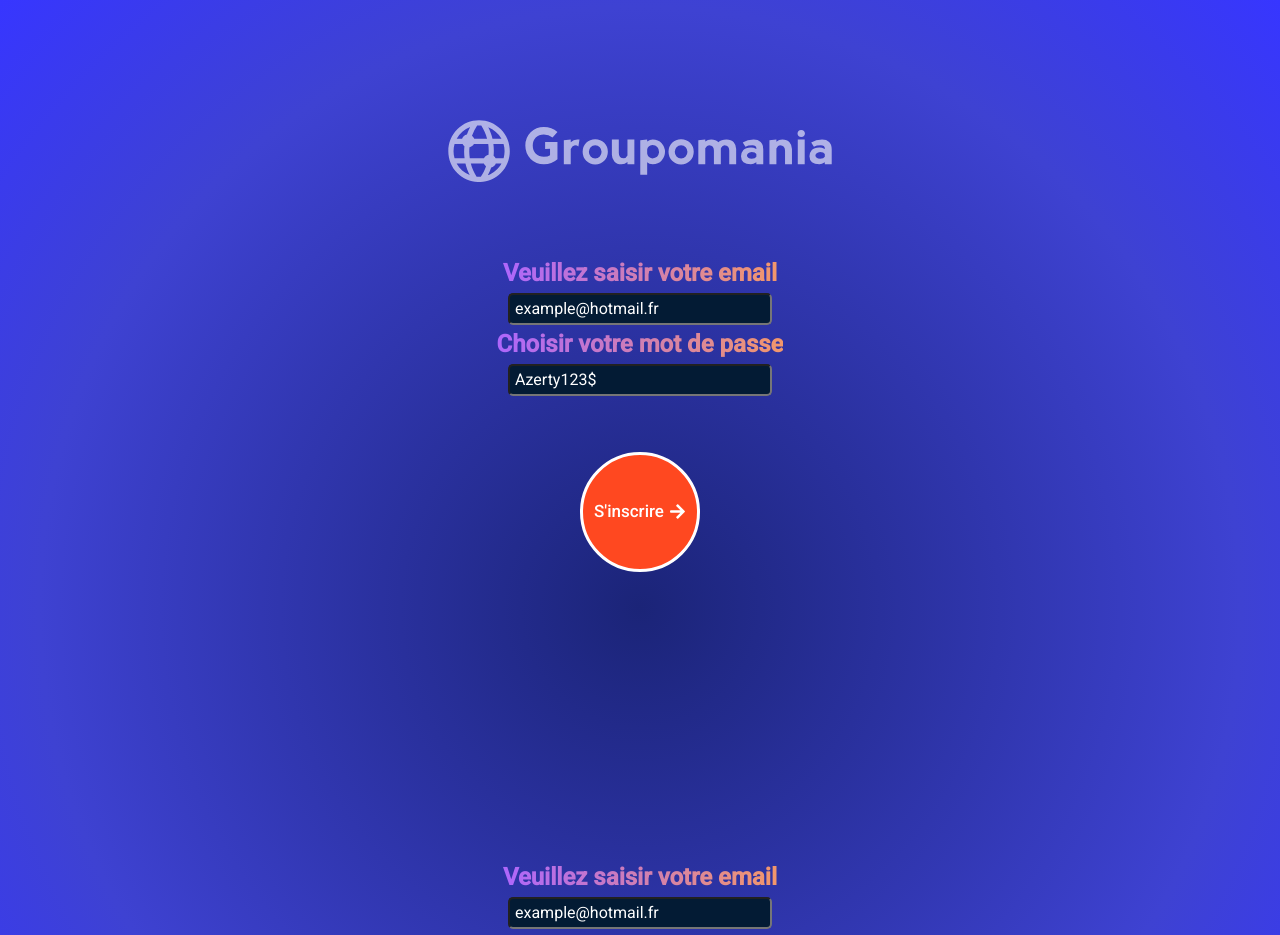
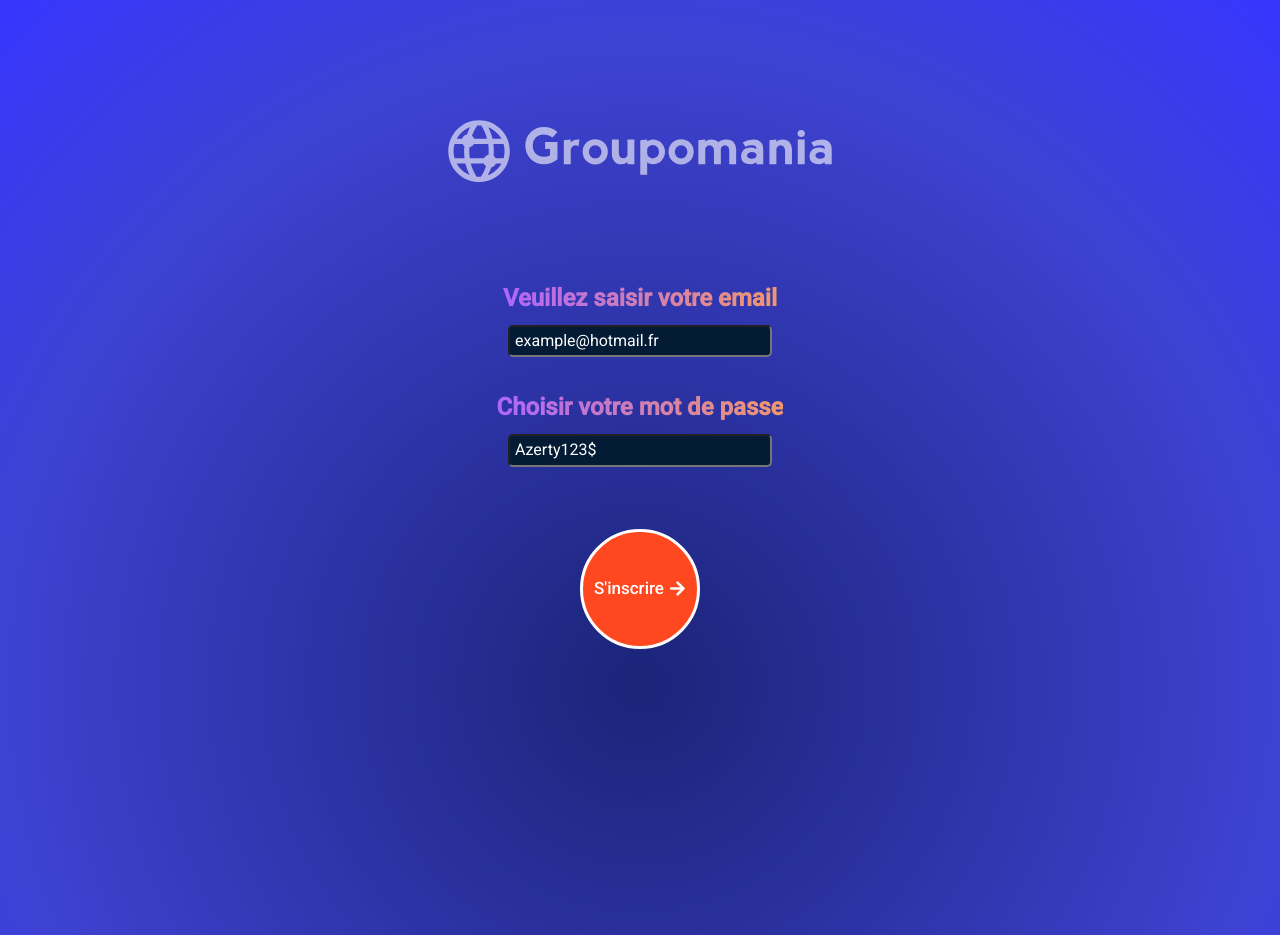
Before and after one commit to 159SAMSPAROW/React_Social_Network, a React (Vite) app in the folder client/: page / in a window 1280 px wide. Shown: the top 935 px of the page. Built offline with nearby package versions, Linux system fonts and the light colour scheme.

Commit message:
label, input SignIn SignUp replaced

```diff
--- a/client/src/components/signin.tsx
+++ b/client/src/components/signin.tsx
@@ -2,9 +2,7 @@ import { useState } from 'react'
 import { useNavigate } from 'react-router-dom'
 import { FaArrowRight } from 'react-icons/fa'
 
-
 const SignIn = () => {
-
   const [email, setEmail] = useState('')
   const [password, setPassword] = useState('')
 
@@ -16,30 +14,36 @@ const SignIn = () => {
         e.preventDefault()
         navigate('/home')
       }}
-    className='loginForm'
+      className="loginForm"
     >
-        <label className='loginForm_label'>
-          <span>Veuillez saisir votre email</span>
+      <label className="loginForm_label">
+       Veuillez saisir votre email
+      </label>
       <input
         value={email}
         type="email"
         placeholder="example@hotmail.fr"
         required
-          onChange={(e) => setEmail(e.target.value)}/>
+        onChange={(e) => setEmail(e.target.value)}
+      />
+
+      <label className="loginForm_label">
+        Saisissez votre mot de passe
       </label>
-
-        <label className='loginForm_label'>
-          <span>Saisissez votre mot de passe</span>
       <input
         value={password}
         type="password"
         placeholder="Azerty123$"
         required
-            onChange={(e) => setPassword(e.target.value)}/>
-        </label>
-        <button type='submit'>Connection<FaArrowRight style={{ marginLeft: '5px' }}/></button>
+        onChange={(e) => setPassword(e.target.value)}
+      />
+
+      <button type="submit">
+        Connection
+        <FaArrowRight style={{ marginLeft: '5px' }} />
+      </button>
     </form>
-  );
+  )
 }
 
-export default SignIn;
+export default SignIn
--- a/client/src/components/signup.tsx
+++ b/client/src/components/signup.tsx
@@ -13,12 +13,12 @@ const SignUp = () => {
       onSubmit={(e) => {
         e.preventDefault()
         navigate('/home')
-
       }}
-      className='loginForm'
+      className="loginForm"
     >
-      <label className='loginForm_label'>
-        <span>Veuillez saisir votre email</span>
+      <label className="loginForm_label">
+       Veuillez saisir votre email
+      </label>
       <input
         value={email}
         type="email"
@@ -26,9 +26,10 @@ const SignUp = () => {
         required
         onChange={(e) => setEmail(e.target.value)}
       />
+
+      <label className="loginForm_label">
+        Choisir votre mot de passe
       </label>
-      <label className='loginForm_label'>
-       <span>Choisir votre mot de passe</span>
       <input
         value={password}
         type="password"
@@ -36,8 +37,11 @@ const SignUp = () => {
         required
         onChange={(e) => setPassword(e.target.value)}
       />
-      </label>
-      <button type='submit'>S'inscrire<FaArrowRight style={{ marginLeft: '5px' }}/></button>
+
+      <button type="submit">
+        S'inscrire
+        <FaArrowRight style={{ marginLeft: '5px' }} />
+      </button>
     </form>
   )
 }
--- a/client/src/sass/components/_login.scss
+++ b/client/src/sass/components/_login.scss
@@ -1,5 +1,4 @@
-.loginForm{
-
+.loginForm {
   min-width: 250px;
   display: flex;
   justify-content: center;
@@ -10,8 +9,6 @@
   padding: 20px;
 
   &_label {
-
-        & > span {
     font-size: 24px;
     font-weight: bold;
     margin-top: 25px;
@@ -19,7 +16,6 @@
     -webkit-background-clip: text;
     -webkit-text-fill-color: transparent;
     background-clip: text;
-
   }
   & > input {
     font-size: 16px;
@@ -28,9 +24,8 @@
     color: white;
   }
 
-        & > input::placeholder{
+  & > input::placeholder {
     color: white;
-        }
   }
 
   & > button {
@@ -49,5 +44,4 @@
     background-color: $clr_bg_button;
     color: white;
   }
-
 }
--- a/client/src/sass/index.css
+++ b/client/src/sass/index.css
@@ -348,7 +348,7 @@ main > img {
   margin-top: 30vh;
   padding: 20px;
 }
-.loginForm_label > span {
+.loginForm_label {
   font-size: 24px;
   font-weight: bold;
   margin-top: 25px;
@@ -357,16 +357,16 @@ main > img {
   -webkit-text-fill-color: transparent;
   background-clip: text;
 }
-.loginForm_label > input {
+.loginForm > input {
   font-size: 16px;
   width: 250px;
   background-color: #031b34;
   color: white;
 }
-.loginForm_label > input::-moz-placeholder {
+.loginForm > input::-moz-placeholder {
   color: white;
 }
-.loginForm_label > input::placeholder {
+.loginForm > input::placeholder {
   color: white;
 }
 .loginForm > button {
```
Also changed, not shown: 1 other file (tests, documents, lock files or other folders). Lines whose indentation alone changed are shown as unchanged.
